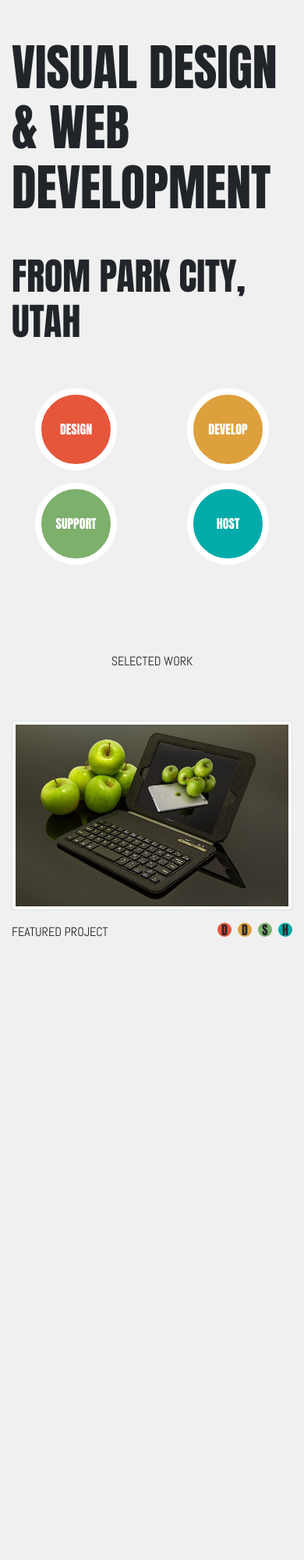
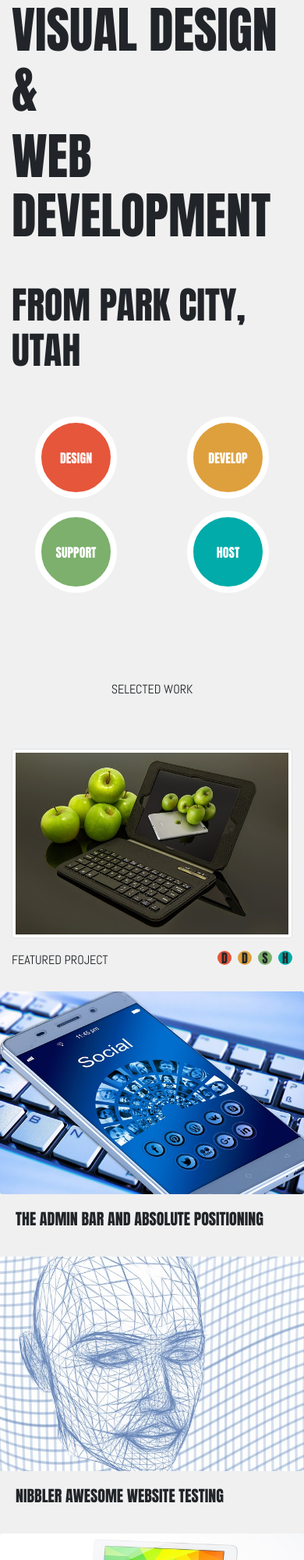
Before and after one commit to baez-mccaleb-ganymede/codeup-design-project, a plain HTML site: page index.html in a window 390 px wide. Shown: the top 2000 px of the page at 78% size. Before the commit the page ends 1235 px from the top, so only its background shows below. Drawn offline with nearby package versions, Linux system fonts and the light colour scheme.

Commit message:
did some more work on small size screen and started medium size screen

```diff
--- a/css/custom.css
+++ b/css/custom.css
@@ -80,3 +80,6 @@ h2  {
 .select-work {
     font-family: 'Abel', sans-serif
 }
+.side-cards {
+    font-family: 'Anton', sans-serif;
+}
--- a/index.html
+++ b/index.html
@@ -12,15 +12,24 @@
         <title>Hello, world!</title>
     </head>
     <body>
-    <main class="container container-fluid">
+    <main>
+        <div class="container-fluid">
             <section class="row">
                 <div class="nav">
 
                 </div>
             </section>
-        <section class="row">
-            <h1 class="col-12 d-flex justify-content-center my-5">VISUAL DESIGN & WEB DEVELOPMENT</h1>
+            <section class="row d-sm-none d-block">
+                <h1 class="col-12 d-flex justify-content-center">VISUAL DESIGN &</h1>
             </section>
+            <section class="row d-sm-none d-block">
+                <h1 class="col-12 d-flex justify-content-center mb-5">WEB DEVELOPMENT</h1>
+            </section>
+            <section class="row d-none d-sm-block">
+                <h1 class="col mb-5 d-flex justify-content-center">VISUAL DESIGN & WEB DEVELOPMENT</h1>
+            </section>
+        </div>
+        <div class="container">
             <section class="row">
                 <h2 class="col-12 d-flex justify-content-center">FROM PARK CITY, UTAH</h2>
             </section>
@@ -39,8 +48,11 @@
                 </div>
             </section>
             <div class="d-none d-sm-block border"></div>
-        <section class="row">
+            <section class="row d-md-none">
                     <p class="card-title mx-auto my-5 select-work">SELECTED WORK</p>
+            </section>
+            <section class="row d-none d-md-block">
+                <p class="card-title mt-5 mb-3 select-work">SELECTED WORK</p>
             </section>
             <section class="row feature-font">
                 <div class="col-12 col-sm-6 card border-0">
@@ -101,7 +113,48 @@
                         </ul>
                     </div>
                 </div>
+<!--                BEGINNING OF SIDE CARDS-->
+                <div class="side-cards">
+                    <div class="card mb-3 border-0">
+                        <div class="row no-gutters">
+                            <div class="col-md-4">
+                                <img src="images/mobile-phone.jpg" class="card-img" alt="mobile phone">
+                            </div>
+                            <div class="col-md-8">
+                                <div class="card-body">
+                                    <h5 class="card-text">THE ADMIN BAR AND ABSOLUTE POSITIONING</h5>
+                                </div>
+                            </div>
+                        </div>
+                    </div>
+                    <div class="card mb-3 border-0">
+                        <div class="row no-gutters">
+                            <div class="col-md-4">
+                                <img src="images/head.jpg" class="card-img" alt="weird face">
+                            </div>
+                            <div class="col-md-8">
+                                <div class="card-body">
+                                    <h5 class="card-text">NIBBLER AWESOME WEBSITE TESTING</h5>
+                                </div>
+                            </div>
+                        </div>
+                    </div>
+                    <div class="card mb-3 border-0">
+                        <div class="row no-gutters">
+                            <div class="col-md-4">
+                                <img src="images/ipad.jpg" class="card-img" alt="ipad">
+                            </div>
+                            <div class="col-md-8">
+                                <div class="card-body">
+                                    <h5 class="card-text">HOW TO GET GOOGLE TO LIKE YOU</h5>
+                                </div>
+                            </div>
+                        </div>
+                    </div>
+                </div>
+<!--                END OF SIDE CARDS-->
             </section>
+        </div>
     </main>
 
 
```
Lines whose indentation alone changed are shown as unchanged.
